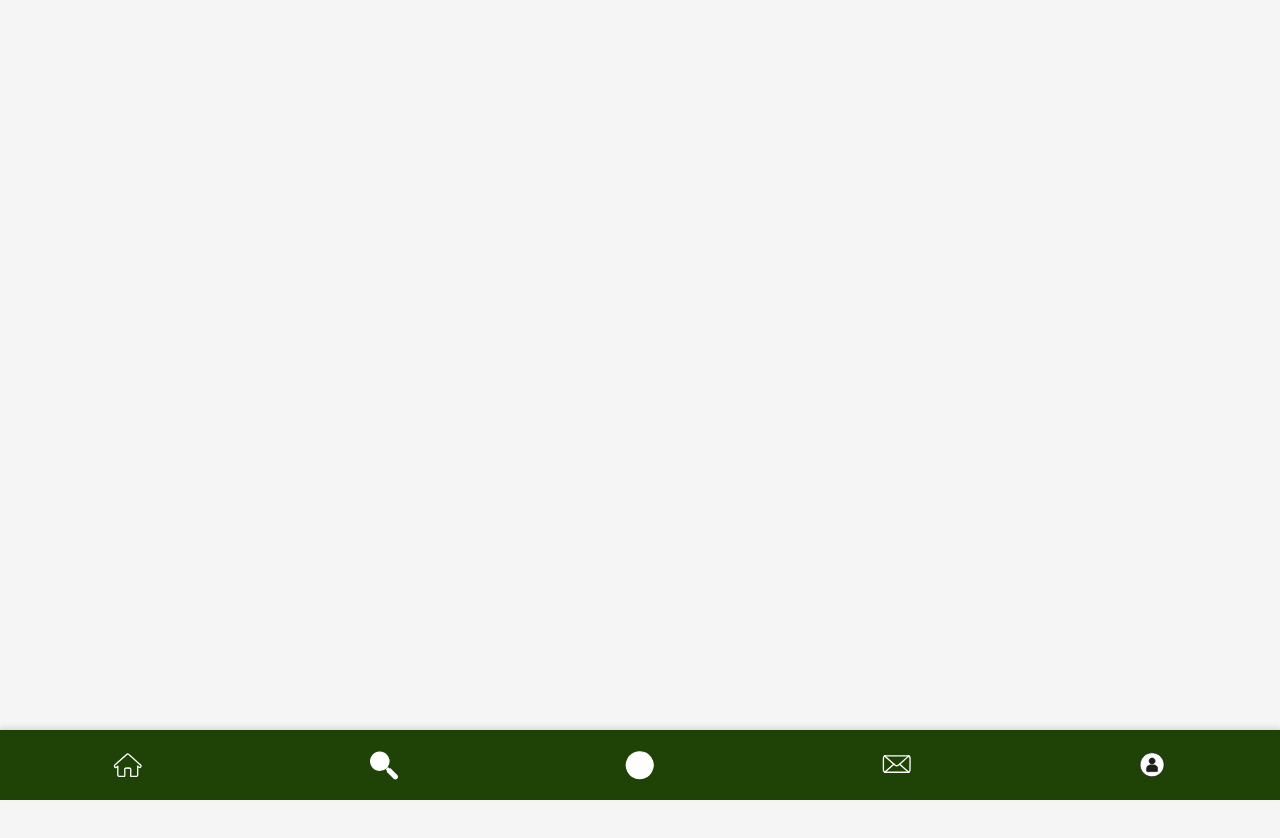
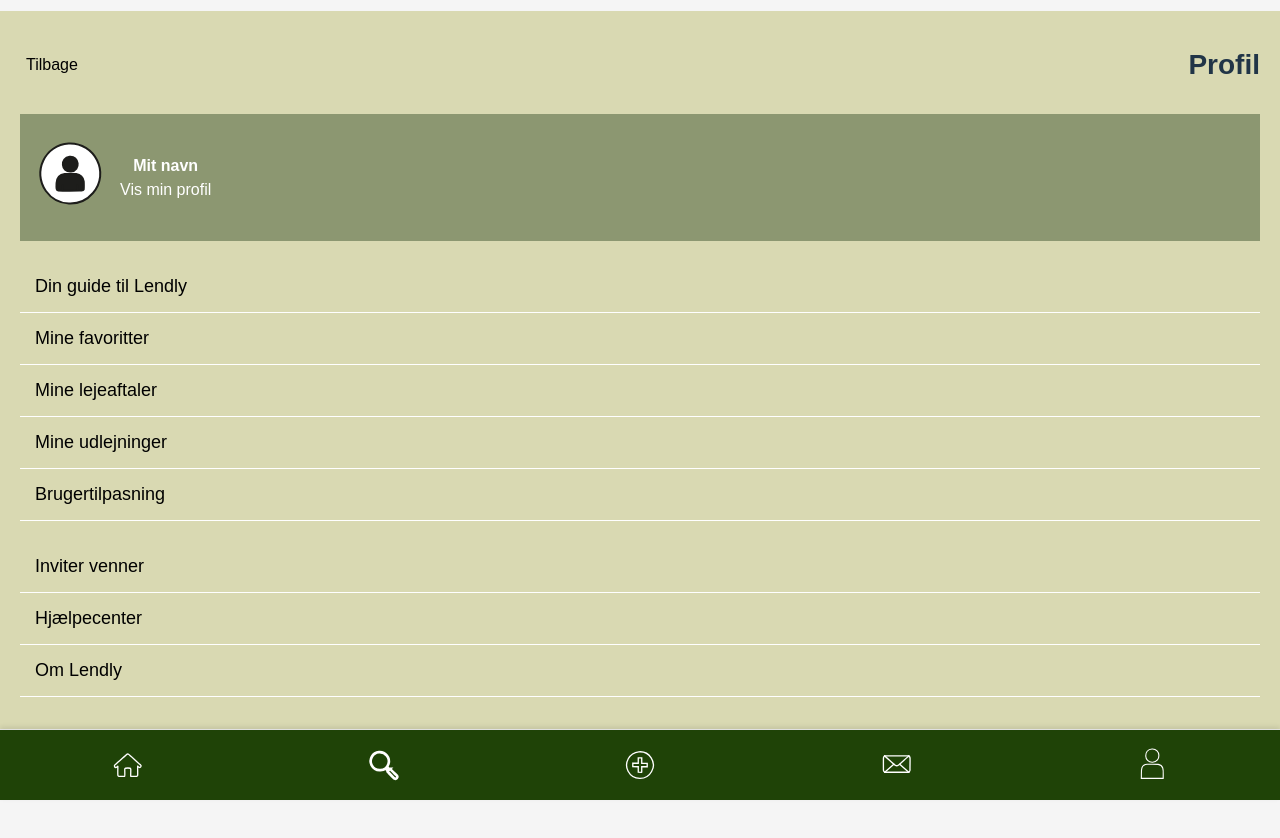
Before and after one commit to xxlindatrinh/lendlyfinal, a React (Vite) app: page /Profil in a window 1280 px wide. Shown: the top 838 px of the page. Built offline with nearby package versions, Linux system fonts and the light colour scheme.

Commit message:
indbakke

```diff
--- a/src/Components/App.jsx
+++ b/src/Components/App.jsx
@@ -6,6 +6,7 @@ import Upload from "./Upload";
 import Profil from "./Profil";
 import BottomNav from "./BottomNav";
 import Opretprofil from "./Opretprofil";
+import Indbakke from "./Indbakke";
 
 function App() {
   return (
@@ -19,7 +20,7 @@ function Main() {
   const location = useLocation(); // Get the current location
 
   // Specify the routes where BottomNav should NOT appear
-  const noBottomNavRoutes = ["/Opretprofil"]; // Match exact route path
+  const noBottomNavRoutes = ["./Opretprofil"]; // Match exact route path
 
   // Check if the current path is NOT in the noBottomNavRoutes array
   const showBottomNav = !noBottomNavRoutes.includes(location.pathname);
@@ -32,6 +33,7 @@ function Main() {
         <Route path="/Upload" element={<Upload />} />
         <Route path="/Profil" element={<Profil />} />
         <Route path="/Opretprofil" element={<Opretprofil />} />
+        <Route path="/Indbakke" element={<Indbakke />} />
       </Routes>
       {showBottomNav && <BottomNav />} {/* Conditionally render BottomNav */}
     </>
--- a/src/Components/BottomNav.jsx
+++ b/src/Components/BottomNav.jsx
@@ -17,12 +17,13 @@ function BottomNav() {
             <NavLink to="/Upload" className="nav-item">
                 <img src="/ikoner/upload_ikon.svg" alt="Home Icon" />
             </NavLink>
-            <NavLink to="/OpretProfil" className="nav-item">
+            <NavLink to="/Indbakke" className="nav-item">
                 <img src="/ikoner/indbakke_ikon.svg" alt="Home Icon" />
             </NavLink>
-            <NavLink to="/Profil" className="nav-item">
-                <img src="/ikoner/profil.svg" alt="Home Icon" />
+            <NavLink to="/Profil" className="nav-item profile-icon">
+                <img src="/ikoner/profil_ikon_menubar.svg" alt="Home Icon" />
             </NavLink>
+
         </nav>
     );
 }
--- /dev/null
+++ b/src/Components/Indbakke.jsx
@@ -0,0 +1,11 @@
+import '../css/Indbakke.css';
+
+function Indbakke() {
+    return (
+        <>
+        </>
+    );
+}
+
+
+export default Indbakke;
--- a/src/Components/Profil.jsx
+++ b/src/Components/Profil.jsx
@@ -1,11 +1,42 @@
 import '../css/Profil.css';
 
-function Forside() {
+function Profil() {
     return (
-        <>
-        </>
+        <div className="profil-container">
+            <header className="profil-header">
+                <button className="back-button">Tilbage</button>
+                <h1>Profil</h1>
+            </header>
+
+            <div className="profile-info">
+                <div className="profile-picture">
+                    <img src="/ikoner/profil.svg" alt="Profile" />
+                </div>
+                <div className="profile-name">
+                    <p>Mit navn</p>
+                    <span>Vis min profil</span>
+                </div>
+            </div>
+
+            <div className="profile-options">
+                <button className="option-button">Din guide til Lendly</button>
+                <button className="option-button">Mine favoritter</button>
+                <button className="option-button">Mine lejeaftaler</button>
+                <button className="option-button">Mine udlejninger</button>
+                <button className="option-button">Brugertilpasning</button>
+            </div>
+
+            <div className="profile-extras">
+                <button className="option-button">Inviter venner</button>
+                <button className="option-button">Hjælpecenter</button>
+                <button className="option-button">Om Lendly</button>
+            </div>
+
+            <div className="profile-holiday">
+                <button className="option-button">Ferie­tilstand</button>
+            </div>
+        </div>
     );
 }
 
-
-export default Forside;
+export default Profil;
--- a/src/Components/Upload.jsx
+++ b/src/Components/Upload.jsx
@@ -1,6 +1,6 @@
 import '../css/Upload.css';
 
-function Forside() {
+function Upload() {
     return (
         <>
         </>
@@ -8,4 +8,4 @@ function Forside() {
 }
 
 
-export default Forside;
+export default Upload;
--- a/src/css/BottomNav.css
+++ b/src/css/BottomNav.css
@@ -41,3 +41,8 @@ img {
     width: 40px;
     object-fit: contain;
 }
+
+.profile-icon img {
+    height: 33px;
+    padding-bottom: 4px;
+}
--- a/src/css/Profil.css
+++ b/src/css/Profil.css
@@ -0,0 +1,61 @@
+body {
+    margin:0;
+    padding-bottom: 61px;
+}
+
+.profil-container {
+    margin:0;
+    background-color: #d9d9b2;
+    padding: 20px;
+}
+
+.profil-header {
+    display: flex;
+    align-items: center;
+    justify-content: space-between;
+    font-size: 24px;
+    font-weight: bold;
+    margin-bottom: 15px;
+}
+
+.back-button {
+    font-size: 16px;
+    background: none;
+    border: none;
+    cursor: pointer;
+}
+
+.profile-info {
+    display: flex;
+    align-items: center;
+    padding: 10px 0;
+    background-color: #8c9771;
+    color: white;
+    margin-bottom: 20px;
+}
+
+.profile-name p {
+    margin: 0;
+    font-weight: bold;
+}
+
+.profile-options, .profile-extras, .profile-holiday {
+    margin-top: 20px;
+}
+
+.option-button {
+    display: block;
+    width: 100%;
+    padding: 15px;
+    background-color: #d9d9b2;
+    color: black;
+    text-align: left;
+    border: none;
+    border-bottom: 1px solid #ffffff;
+    font-size: 18px;
+    cursor: pointer;
+}
+
+.profile-picture img {
+    width: 100px;
+}
```
Also changed, not shown: public/ikoner/søge_ikon.svg, public/ikoner/upload_ikon.svg, src/css/Indbakke.css (added).
